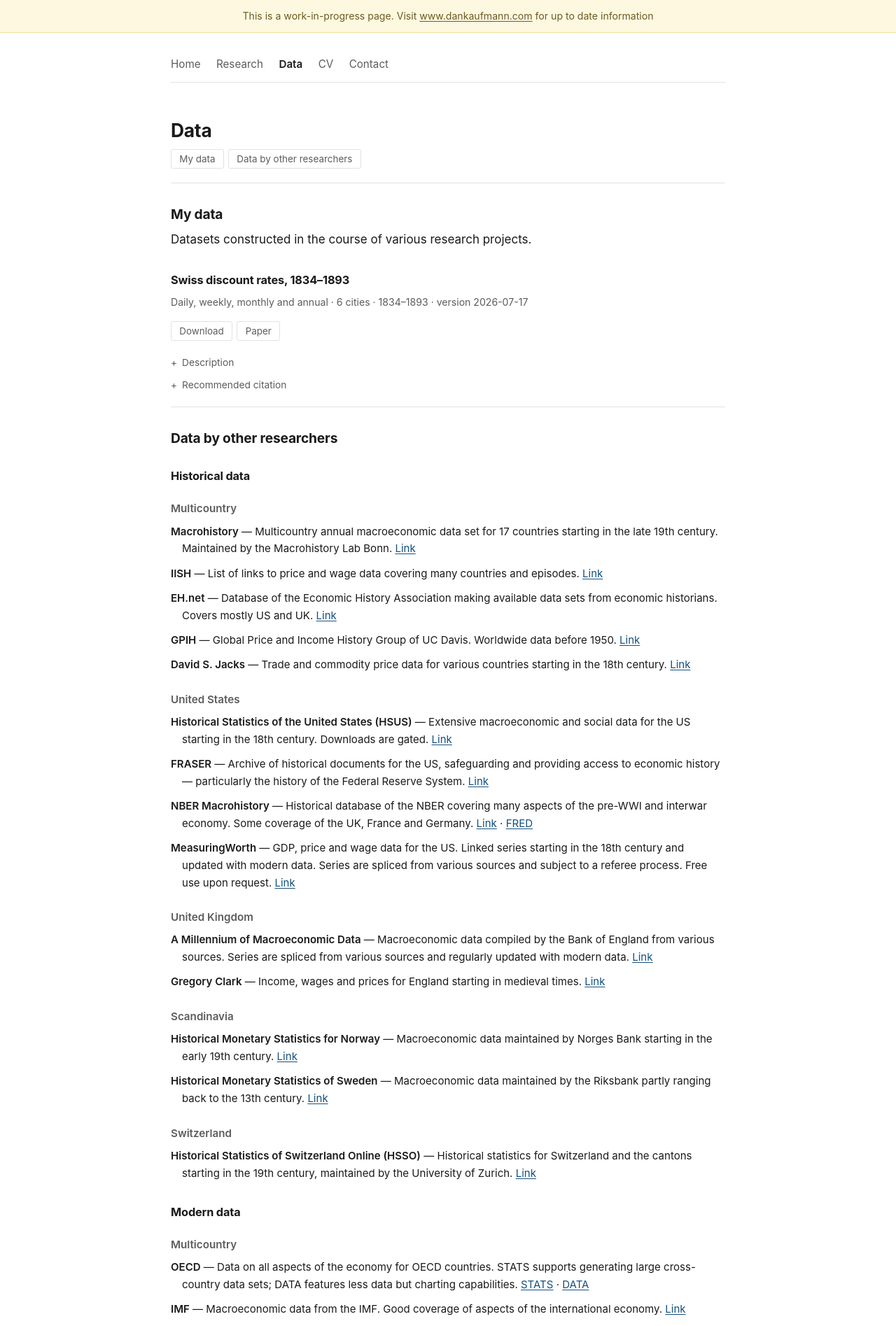
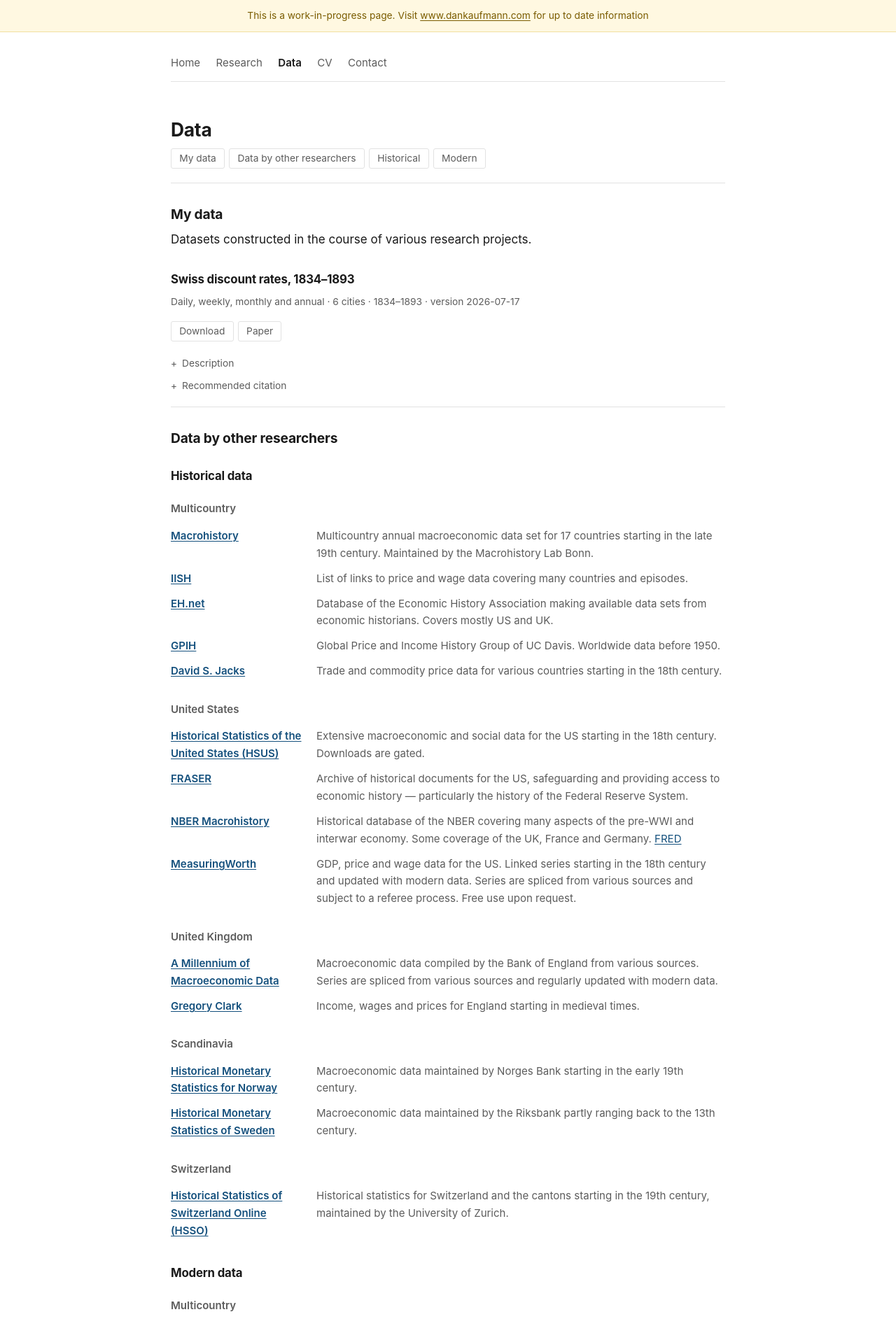
Before and after one commit to dankaufmann/dankaufmann.github.io, a Jekyll site: the page built from data.md, in a window 1280 px wide. Shown: the top 1895 px of the page at 70% size. Built offline with Jekyll 4.4.1, drawn with Linux system fonts in a browser that asks for light colours; some of the changed text lies outside the part shown.

Commit message:
Phase 5: compact research entries, type tokens, data tables
From notes/Todos.md.

Type scale: 13 distinct font sizes collapse to five tokens (--fs-xs,
--fs-sm, and three heading sizes); body prose stays the 1rem default.
The two one-off browns fold into --accent, so no hardcoded colour
remains outside :root.

Research entries: authors, year, title, journal, volume, pages and DOI
render as one flowing line at one size in one colour, with the title at
weight 600 as the only emphasis. The rule between entries is gone;
entries separate by whitespace plus a hanging indent, and buttons,
abstract and press line align to that indent.

A title already ending in ? or ! supplies its own stop, so the separator
before the journal is omitted — otherwise "Is there a Swiss price
puzzle?, Swiss Journal". Six entries were affected.

Data sources: new datatable.html renders one region as two columns —
source name (itself the link) in a 13rem column, description right, no
rules. 13rem because the two longest names run to 50 characters. Three
of the twenty sources have a second URL and show it after the
description. Replaces .linklist.

Data page gains the four requested jump buttons, with explicit ids on
the two h3s.

Mobile: the hanging indent drops to zero and the table stacks name above
description below 34rem. The existing portrait, news-date and 16px rules
are untouched.

Co-Authored-By: Claude Opus 5 <noreply@anthropic.com>
Claude-Session: https://claude.ai/code/session_017FhggwUCCN867pijpudSJ7

```diff
--- /dev/null
+++ b/_includes/datatable.html
@@ -0,0 +1,23 @@
+{%- comment -%}
+One region's data sources as a two-column table: the source name (itself the
+link to its first URL) and what it covers. Sources with more than one URL show
+the remaining labels after the description.
+Usage: {% include datatable.html items=group.items %}
+{%- endcomment -%}
+<table class="datatable">
+  <tbody>
+  {%- for i in include.items %}
+    <tr>
+      <th scope="row">
+        {%- if i.links -%}<a href="{{ i.links[0].url }}">{{ i.name }}</a>{%- else -%}{{ i.name }}{%- endif -%}
+      </th>
+      <td>{{ i.description }}
+        {%- if i.links.size > 1 %} <span class="alt-links">
+          {%- for l in i.links offset:1 -%}
+            <a href="{{ l.url }}">{{ l.label }}</a>{%- unless forloop.last %} · {% endunless -%}
+          {%- endfor -%}
+        </span>{% endif %}</td>
+    </tr>
+  {%- endfor %}
+  </tbody>
+</table>
--- a/assets/css/style.css
+++ b/assets/css/style.css
@@ -9,6 +9,24 @@
   --link-hover: #0d3b5c;
   --bg:         #ffffff;
   --measure:    52rem;
+
+  /* accent — awards and the draft banner. The only hue besides link blue. */
+  --accent:      #7a5c00;
+  --accent-bg:   #fff8e1;
+  --accent-rule: #f0e0a0;
+
+  /* Type scale. Every font-size on the site comes from one of these five;
+     do not introduce ad-hoc rem values. Body prose is the 1rem default and
+     needs no token. */
+  --fs-xs:   0.86rem;  /* buttons, toggles, asides, banner, footer */
+  --fs-sm:   0.94rem;  /* nav, lists, tables, publication entries */
+  --fs-h3:   1.05rem;
+  --fs-h2:   1.2rem;
+  --fs-h1:   1.65rem;
+
+  /* hanging indent that separates publication entries now that the
+     rules between them are gone */
+  --pub-indent: 1.6rem;
 }
 
 *, *::before, *::after { box-sizing: border-box; }
@@ -50,7 +68,7 @@ main,
 .site-nav a {
   color: var(--ink-muted);
   text-decoration: none;
-  font-size: 0.95rem;
+  font-size: var(--fs-sm);
 }
 
 .site-nav a:hover { color: var(--link); }
@@ -69,9 +87,9 @@ h1, h2, h3 {
   margin-block: 2rem 0.6rem;
 }
 
-h1 { font-size: 1.65rem; margin-top: 0.5rem; }
-h2 { font-size: 1.2rem; }
-h3 { font-size: 1.02rem; }
+h1 { font-size: var(--fs-h1); margin-top: 0.5rem; }
+h2 { font-size: var(--fs-h2); }
+h3 { font-size: var(--fs-h3); }
 
 p, ul, ol { margin-block: 0 1rem; }
 ul, ol { padding-left: 1.25rem; }
@@ -100,7 +118,7 @@ hr { border: 0; border-top: 1px solid var(--rule); margin-block: 2rem; }
 .news { list-style: none; padding-left: 0; }
 .news li {
   margin-bottom: 0.85rem;
-  font-size: 0.95rem;
+  font-size: var(--fs-sm);
   padding-left: 8.4rem;
   text-indent: -8.4rem;   /* hanging indent: date sits in its own column */
 }
@@ -110,7 +128,7 @@ hr { border: 0; border-top: 1px solid var(--rule); margin-block: 2rem; }
   text-indent: 0;
   color: var(--ink-muted);
   font-variant-numeric: tabular-nums;
-  font-size: 0.88rem;
+  font-size: var(--fs-xs);
   vertical-align: top;
 }
 
@@ -122,10 +140,10 @@ hr { border: 0; border-top: 1px solid var(--rule); margin-block: 2rem; }
 .dataset h3 { margin-top: 0; }
 .dataset .meta {
   color: var(--ink-muted);
-  font-size: 0.88rem;
+  font-size: var(--fs-xs);
 }
 
-table { border-collapse: collapse; width: 100%; font-size: 0.94rem; }
+table { border-collapse: collapse; width: 100%; font-size: var(--fs-sm); }
 th, td { text-align: left; padding: 0.45rem 0.6rem; border-bottom: 1px solid var(--rule); }
 
 img { max-width: 100%; height: auto; }
@@ -138,7 +156,7 @@ img { max-width: 100%; height: auto; }
   border-top: 1px solid var(--rule);
   padding-block: 1.25rem 3rem;
   color: var(--ink-muted);
-  font-size: 0.88rem;
+  font-size: var(--fs-xs);
 }
 .site-footer a { color: var(--ink-muted); }
 
@@ -156,14 +174,6 @@ img { max-width: 100%; height: auto; }
   z-index: 10;
 }
 
-@media (max-width: 34rem) {
-  body { font-size: 16px; }
-  .site-header { padding-top: 1.75rem; }
-  .portrait { float: none; display: block; margin: 0 0 1.25rem 0; width: 11rem; }
-  .news li { padding-left: 0; text-indent: 0; }
-  .news .date { display: block; width: auto; margin-bottom: 0.1rem; }
-}
-
 /* postal address block */
 .address {
   color: var(--ink-muted);
@@ -171,33 +181,42 @@ img { max-width: 100%; height: auto; }
 }
 
 /* --- publications ------------------------------------------------------ */
+/* One entry is a single flowing line — authors, title, journal at one size
+   in one colour, with the title the only emphasis. Entries are separated by
+   whitespace and a hanging indent rather than by rules. */
 .pub {
-  padding-block: 1.15rem;
-  border-bottom: 1px solid var(--rule);
+  margin-bottom: 1.6rem;
 }
-.pub:last-of-type { border-bottom: 0; }
 
 .pub p { margin: 0 0 0.25rem; }
 
-.pub-authors { color: var(--ink-muted); font-size: 0.94rem; }
+.pub-entry {
+  font-size: var(--fs-sm);
+  padding-left: var(--pub-indent);
+  text-indent: calc(-1 * var(--pub-indent));
+}
 
-.pub-title {
-  font-size: 1.02rem;
-  font-weight: 600;
-  line-height: 1.4;
-}
+.pub-title { font-weight: 600; }
 .pub-title a { color: var(--ink); text-decoration: none; }
 .pub-title a:hover { color: var(--link); text-decoration: underline; }
 
-.pub-meta { color: var(--ink-muted); font-size: 0.92rem; }
 .pub-doi { color: var(--ink-muted); }
+
+/* everything below the entry line aligns to the hanging indent */
+.pub .pub-buttons,
+.pub .pub-award,
+.pub .pub-news,
+.pub > .abstract,
+.pub > .pub-note {
+  margin-left: var(--pub-indent);
+}
 
 /* button row */
 .pub-buttons {
   display: flex;
   flex-wrap: wrap;
   gap: 0.4rem;
-  margin-top: 0.6rem !important;
+  margin-top: 0.5rem !important;
 }
 
 .btn {
@@ -205,7 +224,7 @@ img { max-width: 100%; height: auto; }
   padding: 0.2rem 0.7rem;
   border: 1px solid var(--rule);
   border-radius: 3px;
-  font-size: 0.84rem;
+  font-size: var(--fs-xs);
   line-height: 1.5;
   color: var(--ink-muted);
   text-decoration: none;
@@ -219,12 +238,12 @@ img { max-width: 100%; height: auto; }
 }
 
 /* expandable abstract */
-.abstract { margin-top: 0.55rem; }
+.abstract { margin-top: 0.4rem; }
 
 .abstract summary {
   display: inline-block;
   cursor: pointer;
-  font-size: 0.86rem;
+  font-size: var(--fs-xs);
   color: var(--ink-muted);
   list-style: none;
   user-select: none;
@@ -251,7 +270,7 @@ img { max-width: 100%; height: auto; }
   margin: 0.5rem 0 0.2rem 1rem;
   padding-left: 0.85rem;
   border-left: 2px solid var(--rule);
-  font-size: 0.93rem;
+  font-size: var(--fs-sm);
   color: var(--ink);
 }
 
@@ -260,25 +279,25 @@ img { max-width: 100%; height: auto; }
   background: #f7f7f5;
   border-left: 3px solid var(--rule);
   padding: 0.7rem 0.9rem;
-  font-size: 0.9rem;
+  font-size: var(--fs-xs);
   color: var(--ink-muted);
 }
 
 /* award, note, press */
 .pub-award {
-  font-size: 0.86rem;
-  color: #7a5c00;
+  font-size: var(--fs-xs);
+  color: var(--accent);
 }
 .pub-note {
-  font-size: 0.88rem;
+  font-size: var(--fs-xs);
   color: var(--ink-muted);
   font-style: italic;
 }
 .abstract .pub-note { margin: 0.4rem 0 0.2rem 1rem; padding-left: 0.85rem; }
 .pub-news {
-  font-size: 0.85rem;
+  font-size: var(--fs-xs);
   color: var(--ink-muted);
-  margin-top: 0.5rem !important;
+  margin-top: 0.45rem !important;
 }
 .pub-news a { color: var(--ink-muted); }
 .pub-news a:hover { color: var(--link); }
@@ -287,13 +306,13 @@ img { max-width: 100%; height: auto; }
 .draft-banner {
   margin: 0;
   padding: 0.7rem 1.25rem;
-  background: #fff8e1;
-  border-bottom: 1px solid #f0e0a0;
-  color: #6b5a20;
-  font-size: 0.88rem;
+  background: var(--accent-bg);
+  border-bottom: 1px solid var(--accent-rule);
+  color: var(--accent);
+  font-size: var(--fs-xs);
   text-align: center;
 }
-.draft-banner a { color: #6b5a20; }
+.draft-banner a { color: var(--accent); }
 
 .footer-profiles {
   margin-bottom: 0.4rem;
@@ -316,31 +335,67 @@ img { max-width: 100%; height: auto; }
 }
 
 /* anchored headings should not sit flush against the viewport top */
-h2[id] { scroll-margin-top: 1.25rem; }
+h2[id], h3[id] { scroll-margin-top: 1.25rem; }
 
 @media (prefers-reduced-motion: no-preference) {
   html { scroll-behavior: smooth; }
 }
 
-/* data link lists */
+/* --- data source table -------------------------------------------------- */
 h4 {
-  font-size: 0.95rem;
+  font-size: var(--fs-sm);
   margin-block: 1.5rem 0.5rem;
   color: var(--ink-muted);
   font-weight: 600;
 }
-.linklist {
-  list-style: none;
-  padding-left: 0;
-  margin-bottom: 0.5rem;
+
+/* Two columns: the source name (itself the link) and what it covers.
+   No rules — the column edge is the structure. */
+.datatable { margin-bottom: 1.25rem; }
+
+.datatable th,
+.datatable td {
+  border-bottom: 0;
+  vertical-align: baseline;
+  padding: 0.35rem 0 0.35rem 0;
 }
-.linklist li {
-  margin-bottom: 0.65rem;
-  font-size: 0.94rem;
-  padding-left: 1rem;
-  text-indent: -1rem;
+
+.datatable th {
+  width: 13rem;   /* the two longest names ("Historical Statistics of
+                     Switzerland Online (HSSO)") wrap to two lines, not four */
+  padding-right: 1rem;
+  font-weight: 600;
 }
-.linkname { font-weight: 600; }
+
+.datatable td { color: var(--ink-muted); }
+
+.datatable .alt-links { white-space: nowrap; }
 
 /* stacked toggles inside a dataset entry sit closer together */
 .dataset .abstract + .abstract { margin-top: 0.25rem; }
+
+/* --- narrow screens ----------------------------------------------------- */
+@media (max-width: 34rem) {
+  body { font-size: 16px; }
+  .site-header { padding-top: 1.75rem; }
+  .portrait { float: none; display: block; margin: 0 0 1.25rem 0; width: 11rem; }
+  .news li { padding-left: 0; text-indent: 0; }
+  .news .date { display: block; width: auto; margin-bottom: 0.1rem; }
+
+  /* the hanging indent costs horizontal space we do not have */
+  .pub-entry { padding-left: 0; text-indent: 0; }
+  .pub .pub-buttons,
+  .pub .pub-award,
+  .pub .pub-news,
+  .pub > .abstract,
+  .pub > .pub-note { margin-left: 0; }
+
+  /* two columns will not fit: stack name above description */
+  .datatable,
+  .datatable tbody,
+  .datatable tr,
+  .datatable th,
+  .datatable td { display: block; width: auto; }
+  .datatable th { padding: 0 0 0.1rem 0; }
+  .datatable td { padding: 0 0 0.85rem 0; }
+}
--- a/data.md
+++ b/data.md
@@ -8,6 +8,8 @@ description: Datasets constructed by Daniel Kaufmann, and links to data maintain
 <p class="pub-buttons section-nav">
   <a class="btn" href="#my-data">My data</a>
   <a class="btn" href="#other-data">Data by other researchers</a>
+  <a class="btn" href="#historical-data">Historical</a>
+  <a class="btn" href="#modern-data">Modern</a>
 </p>
 
 ## My data {#my-data}
@@ -18,26 +20,16 @@ Datasets constructed in the course of various research projects.
 
 ## Data by other researchers {#other-data}
 
-### Historical data
+### Historical data {#historical-data}
 
 {% for group in site.data.datalinks.historical %}
 <h4>{{ group.region }}</h4>
-<ul class="linklist">
-{%- for i in group.items %}
-  <li><span class="linkname">{{ i.name }}</span> — {{ i.description }}
-    {%- for l in i.links %} <a href="{{ l.url }}">{{ l.label }}</a>{% unless forloop.last %} ·{% endunless %}{% endfor %}</li>
-{%- endfor %}
-</ul>
+{% include datatable.html items=group.items %}
 {% endfor %}
 
-### Modern data
+### Modern data {#modern-data}
 
 {% for group in site.data.datalinks.modern %}
 <h4>{{ group.region }}</h4>
-<ul class="linklist">
-{%- for i in group.items %}
-  <li><span class="linkname">{{ i.name }}</span> — {{ i.description }}
-    {%- for l in i.links %} <a href="{{ l.url }}">{{ l.label }}</a>{% unless forloop.last %} ·{% endunless %}{% endfor %}</li>
-{%- endfor %}
-</ul>
+{% include datatable.html items=group.items %}
 {% endfor %}
```
Also changed, not shown: _includes/publication.html (+18 -14 lines).
